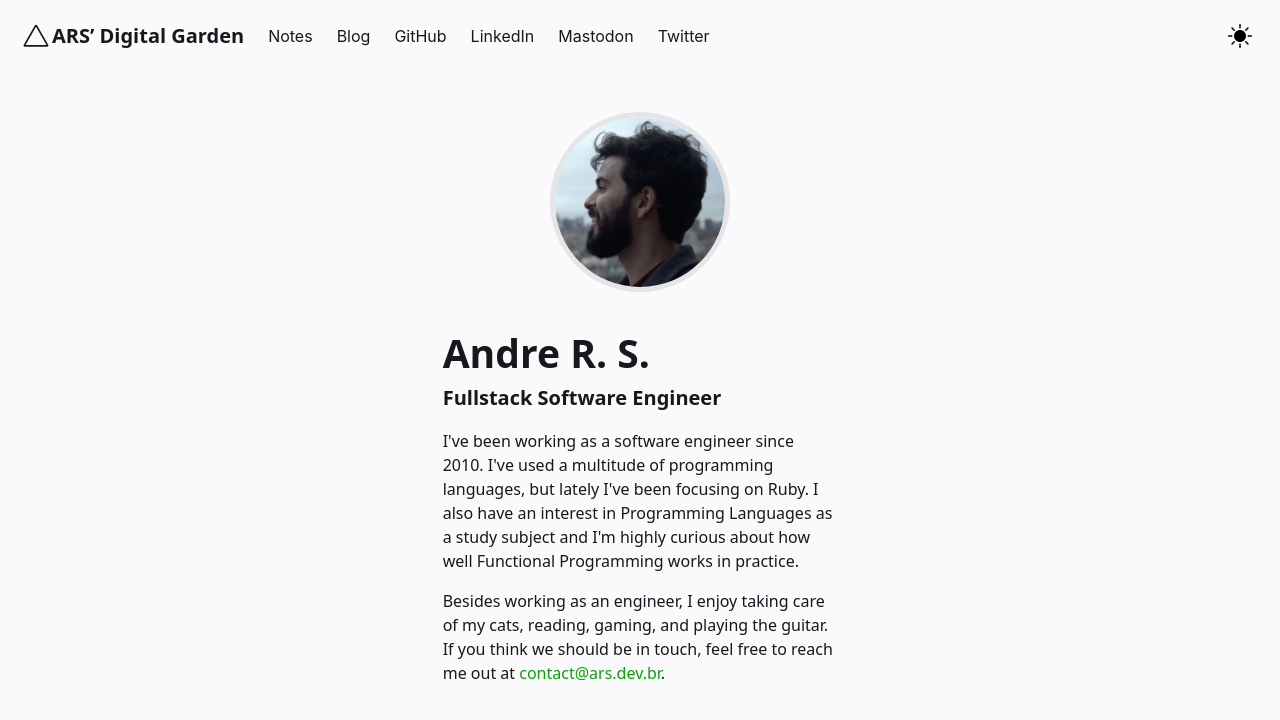
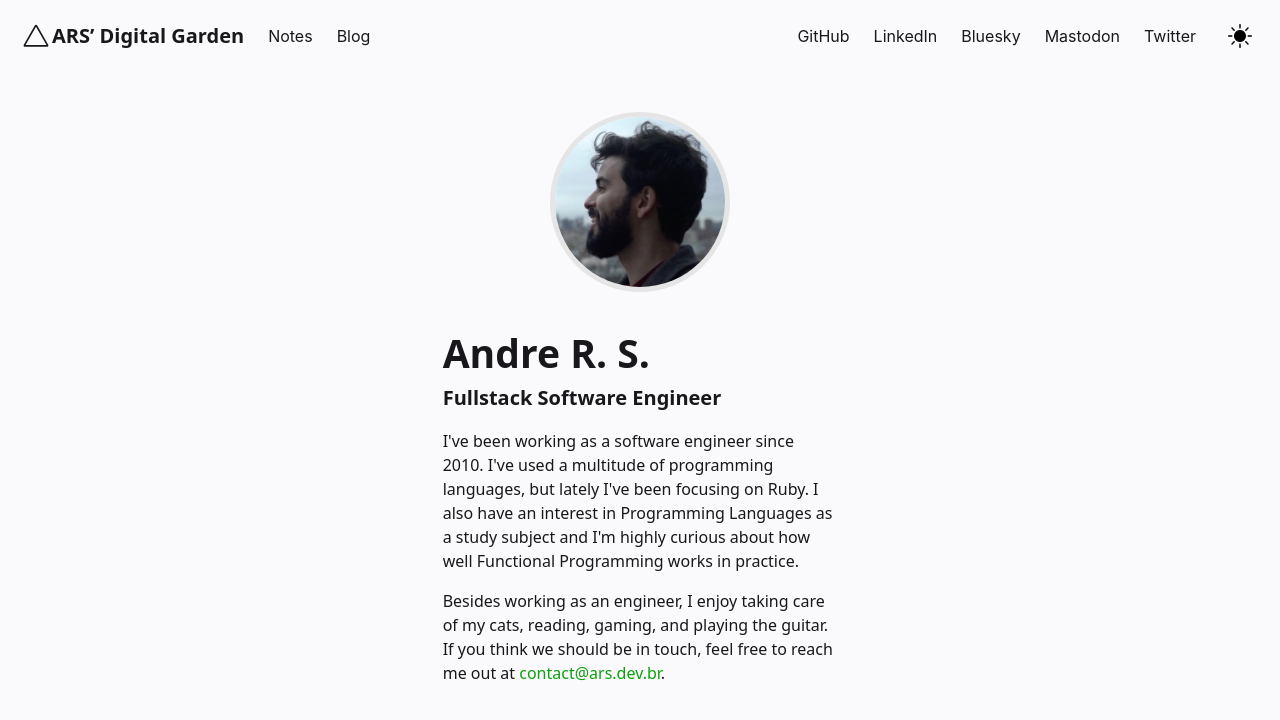
Before and after one commit to ars-dev-br/ars-dev-br.github.io, a Jekyll site: the page built from pages/index.md, in a window 1280 px wide. Shown: the top 720 px of the page. Built offline with Jekyll 4.4.1, drawn with Linux system fonts in a browser that asks for light colours.

Commit message:
Improve navitagion bar / Add Bluesky link

```diff
--- a/_includes/Header.html
+++ b/_includes/Header.html
@@ -61,11 +61,16 @@
 	<a href="/posts" class="navbar-item is-family-primary">
 	  Blog
 	</a>
+      </div>
+      <div class="navbar-end">
 	<a href="https://github.com/ars-dev-br" target="_blank" class="navbar-item is-family-primary">
           GitHub
         </a>
 	<a href="https://www.linkedin.com/in/arsdevbr/" target="_blank" class="navbar-item is-family-primary">
 	  LinkedIn
+	</a>
+	<a href="https://bsky.app/profile/ars.dev.br" target="_blank" class="navbar-item is-family-primary">
+	  Bluesky
 	</a>
 	<a href="https://mastodon.social/@ars_dev_br" target="_blank" class="navbar-item is-family-primary">
 	  Mastodon
--- a/assets/css/main.css
+++ b/assets/css/main.css
@@ -2615,8 +2615,7 @@ a.navbar-item,
     justify-content: flex-start;
     margin-right: auto; }
   .navbar-end {
-    justify-content: flex-end;
-    margin-left: auto; }
+    justify-content: flex-end; }
   .navbar-dropdown {
     background-color: var(--bg-main);
     border-bottom-left-radius: 8px;
```
